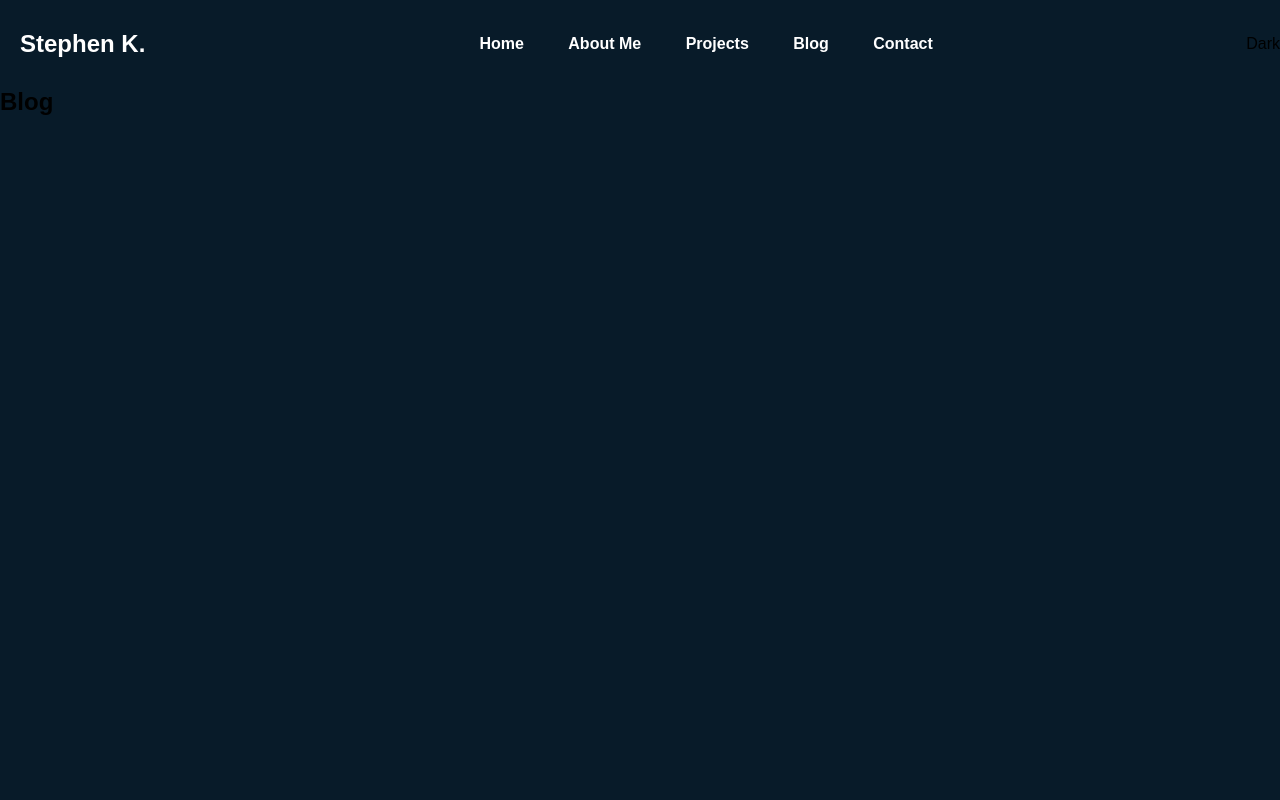
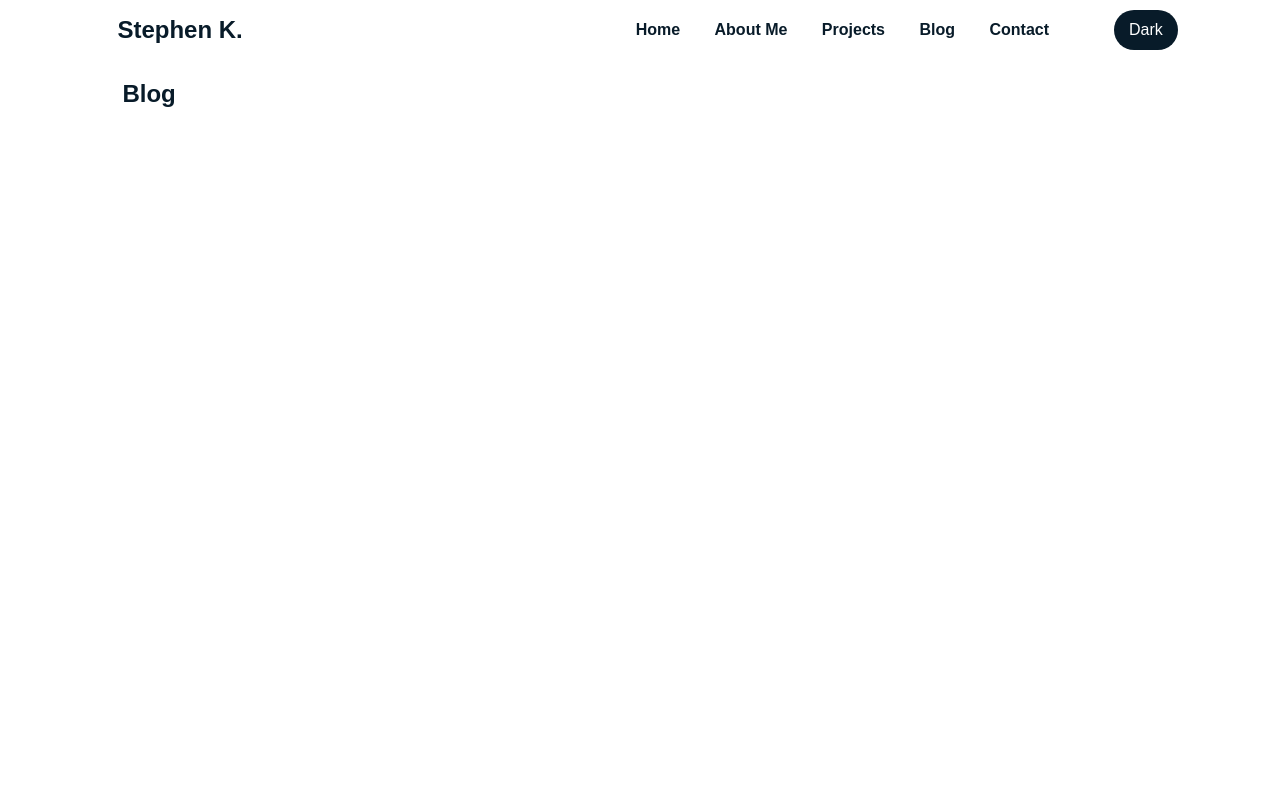
Before and after one commit to steveAteRice/stephenportfolio.github.io, a plain HTML site: page blog.html in a window 1280 px wide. Shown: the top 800 px of the page. Drawn offline with Linux system fonts and the light colour scheme; no server answers.

Commit message:
Update styles.css

```diff
--- a/styles.css
+++ b/styles.css
@@ -1,56 +1,119 @@
-*{
+/* Reset margins and paddings, set default font */
+* {
     margin: 0;
     padding: 0;
     font-family: sans-serif;
+    box-sizing: border-box;
 }
 
-.page{
-    position: relative;
-    width: 100%;
-    height: 100vh;
-    background: #081b29;
+:root{
+    --background-color: white;
+    --text-color: #081b29;
+}
+.dark-theme{
+    --background-color: #081b29;
+    --text-color: lightblue;
 }
 
-nav{
-    display: flex;
-    width: 100%;
-    margin: auto;
-    padding: 20px 0;
-    align-items: center;
-    justify-content: space-between;
+body{
+    background: var(--background-color);
+    color: var(--text-color);
+    transition: background 0.6s, color 0.6s;
 }
 
-nav ul li{
-    display:inline-block;
-    list-style: none;
-    margin: 10px 20px;
+/* Full-page layout with dark background */
+.page {
+    position: relative;
+    padding: 0 8%;
+    width: 100%;
+    min-height: 100vh;
+    overflow: hidden;
 }
 
-nav ul li a{
+/* Navigation bar styling */
+nav {
+    display: flex;
+    padding: 10px 0;
+    align-items: center;
+}
+
+/* Navigation list items */
+nav ul {
+    width: 100%;
+    list-style: none;
+    margin-right: 50px;
+}
+
+nav ul li {
+    display: inline-block;
+    margin: 5px 15px;
+}
+
+/* Navigation links */
+nav ul li a {
     text-decoration: none;
-    color: white;
+    color: var(--text-color);
     font-weight: bold;
 }
 
-nav ul li a:hover{
+/* Navigation link hover effect */
+nav ul li a:hover {
     color: lightblue;
 }
 
-footer{
+.toggle-btn{
+    background: var(--text-color);
+    color: var(--background-color);
+    display: flex;
+    align-items: center;
+    justify-content: center;
+    width: 150px;
+    height: 40px;
+    border-radius: 20px;
+    cursor: pointer;
+}
+
+.blog-section {
+    padding: 20px;
+}
+
+.blog-post {
+    margin-bottom: 20px;
+    padding: 20px;
+    border: 1px solid #ccc;
+    border-radius: 10px;
+    background: var(--background-color);
+}
+
+.blog-post h2 {
+    margin-bottom: 10px;
+}
+
+.blog-date {
+    color: #888;
+    font-size: 0.9em;
+    margin-bottom: 10px;
+}
+
+/* Footer styling */
+footer {
     background-color: lightblue;
 }
 
-.footerContainer{
+/* Container for footer content */
+.footerContainer {
     width: auto;
-    padding: 30px 30px 20px
+    padding: 30px 30px 20px;
 }
 
-.socialIcons{
+/* Social icons container */
+.socialIcons {
     display: flex;
     justify-content: center;
 }
 
-.socialIcons a{
+/* Social icon links */
+.socialIcons a {
     text-decoration: none;
     padding: 10px;
     background-color: #081b29;
@@ -58,23 +121,27 @@ footer{
     border-radius: 50%;
 }
 
-.socialIcons a i{
+/* Social icon styling */
+.socialIcons a i {
     font-size: 2em;
     color: white;
-    opacity:0.9;
+    opacity: 0.9;
 }
 
-.socialIcons a:hover{
+/* Social icon hover effect */
+.socialIcons a:hover {
     background-color: lightblue;
     transition: 0.2s;
 }
 
-.footerBottom{
+/* Footer bottom section styling */
+.footerBottom {
     background-color: lightblue;
     padding: 20px;
     text-align: center;
 }
 
-.footerBottom p{
+/* Footer bottom text styling */
+.footerBottom p {
     color: #081b29;
 }
```
